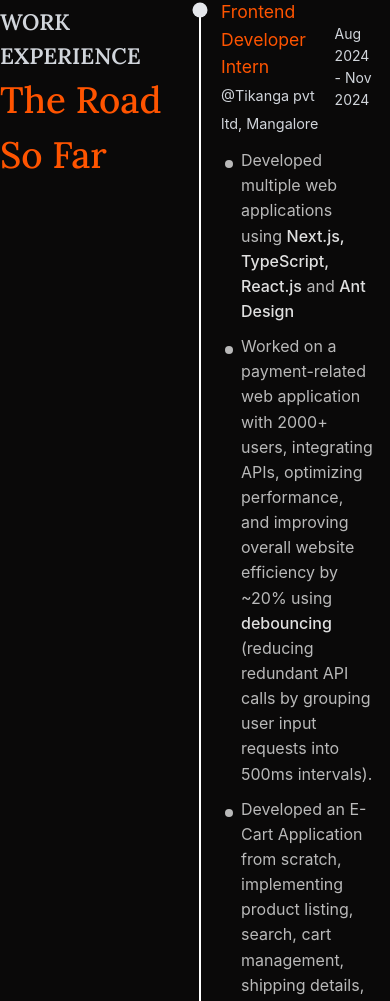
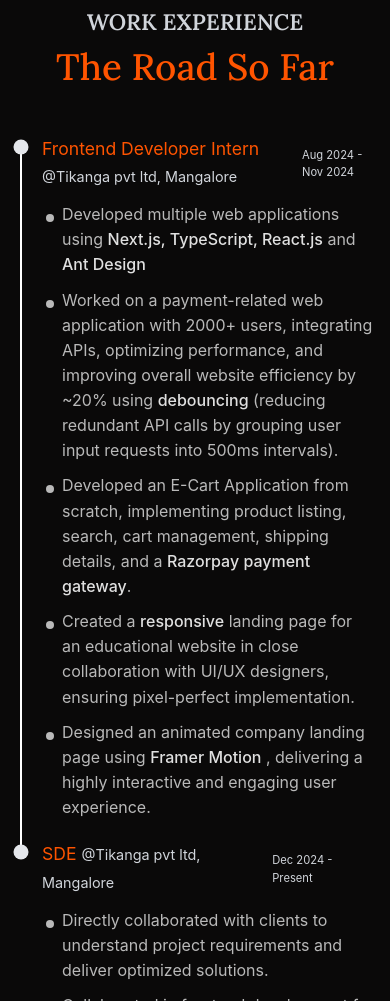
Before and after one commit to ShreeramNew/myportfolio, a Next.js app: page / in a window 390 px wide. Shown: the part 999-2000 px from the top of the page. Built offline with nearby package versions, Linux system fonts and the light colour scheme.

Commit message:
made experience section responsive

```diff
--- a/src/app/components/Experience.tsx
+++ b/src/app/components/Experience.tsx
@@ -8,13 +8,15 @@ export default function Experience() {
       {
          dot: <div className=" w-[15px] h-[15px] rounded-full bg-gray-200 flex-shrink-0" />,
          children: (
-            <div className=" pr-[1rem]">
+            <div className=" md:pr-[1rem]">
                <div className=" flex justify-between items-center">
                   <div className=" text-themeOrange text-[1.1rem]">
                      Frontend Developer Intern{" "}
-                     <span className=" text-[0.9rem] text-gray-300">@Tikanga pvt ltd, Mangalore</span>
+                     <span className=" text-[0.9rem] text-gray-300">
+                        @Tikanga pvt ltd, Mangalore
+                     </span>
                   </div>
-                  <div className=" text-gray-300">Aug 2024 - Nov 2024</div>
+                  <div className=" text-gray-300 mt-1 md:mt-0 text-[0.7rem] md:text-[1rem]">Aug 2024 - Nov 2024</div>
                </div>
                <div className=" flex flex-col gap-[10px] mt-3">
                   <CustomPoint>
@@ -64,13 +66,15 @@ export default function Experience() {
             </div>
          ),
          children: (
-            <div className=" pr-[1rem]">
+            <div className=" md:pr-[1rem]">
                <div className=" flex justify-between items-center">
                   <div className=" text-themeOrange text-[1.1rem]">
                      SDE{" "}
-                     <span className=" text-[0.9rem] text-gray-300">@Tikanga pvt ltd, Mangalore</span>
+                     <span className=" text-[0.9rem] text-gray-300">
+                        @Tikanga pvt ltd, Mangalore
+                     </span>
                   </div>
-                  <div className=" text-gray-300">Dec 2024 - Present</div>
+                  <div className=" text-gray-300 mt-1 md:mt-0 text-[0.7rem] md:text-[1rem]">Dec 2024 - Present</div>
                </div>
                <div className=" flex flex-col gap-[10px] mt-3">
                   <CustomPoint>
@@ -103,12 +107,12 @@ export default function Experience() {
       },
    ];
    return (
-      <div className=" lg:max-w-[78rem] mx-auto w-full min-h-[30rem] py-[10rem] pb-[3rem] border- flex justify-between items-start">
-         <div className=" border- w-full lg:w-[90%] ">
+      <div className=" lg:max-w-[78rem] mx-auto w-full min-h-[30rem] py-[10rem] pb-[3rem] border- flex flex-col gap-[3rem] md:gap-0 md:flex-row justify-cente items-centerr md:justify-between md:items-start">
+         <div className=" border- w-full text-center md:text-left lg:w-[90%] ">
             <div className=" text-[1.4rem] text-gray-300 font-semibold">WORK EXPERIENCE</div>
             <div className=" text-[2.3rem] text-themeOrange font-[500]">The Road So Far</div>
          </div>
-         <div className=" w-full border- ">
+         <div className=" w-full border- px-[1rem] md:px-0 ">
             <ConfigProvider
                theme={{
                   components: {
--- a/src/app/components/Intro.tsx
+++ b/src/app/components/Intro.tsx
@@ -29,7 +29,7 @@ export default function Intro() {
             />
          </div>
          <div className=" w-full h-full absolute inset-0 z-[2] opacity-[0.4] md:opacity-[0.3] bg-black  backdrop-blur-sm"></div>
-         <div className="w-full h-fit absolute top-[1rem] md:top-[3rem] px-[1rem] md:px-[3rem] text-gray-200 z-[5]">
+         <div className="w-full h-fit absolute top-[1rem] md:top-[3rem] px-[1rem] md:px-[3rem] text-gray-200 z-[15]">
             <IoMenu size={35} className=" cursor-pointer" />
          </div>
          {/* <div className=" hidden md:block absolute h-[150rem] w-[60rem] top-[-10rem] right-[-20rem] bg-themeOrange rotate-[20deg] z-[4] "></div> */}
```
